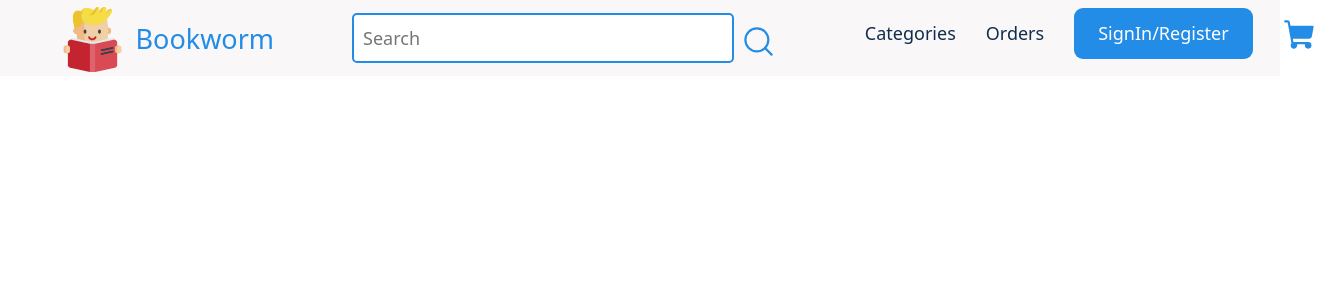
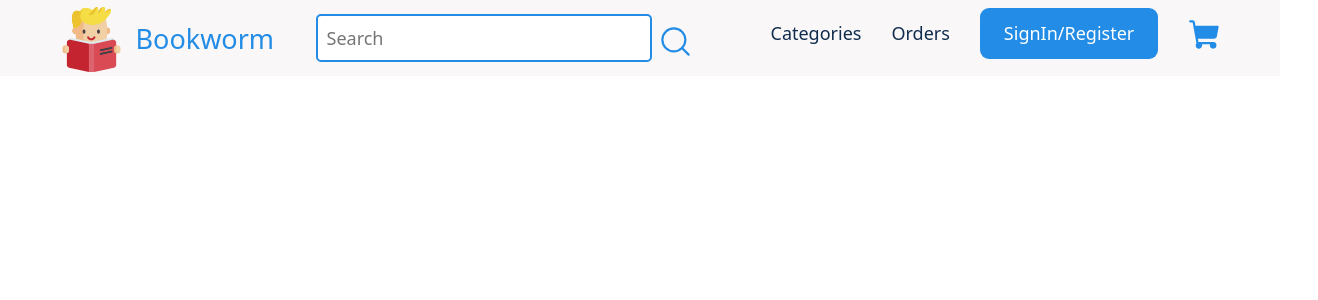
Before and after one commit to Mohansai-M/E-BookStore, a React (Create React App) app in the folder client/: page / in a window 1280 px wide. Shown: the top 300 px of the page, 1318 px wide, since content can reach past the window. Built offline with nearby package versions, Linux system fonts and the light colour scheme.

Commit message:
updated Client side of Application

```diff
--- a/client/src/features/NavBar.css
+++ b/client/src/features/NavBar.css
@@ -1,5 +1,5 @@
 
-.navigationbar
+.navigationbar,.ok
 {
     /*background-color: #b3f4b9;*/
     background-color: #F9F7F7;
@@ -10,6 +10,7 @@
     height: 7.6rem;
     padding: 0 4.8rem;
     position: relative;
+    width: 100%;
 }
 .NavBrand
 {
@@ -94,3 +95,9 @@ margin-top: 1.5%;
   border-radius: 5px;
   text-align: center;
 }
+@media screen and (max-width: 1300px) {
+.navigationbar,.ok
+{
+  width: 90%;
+}
+}
```
